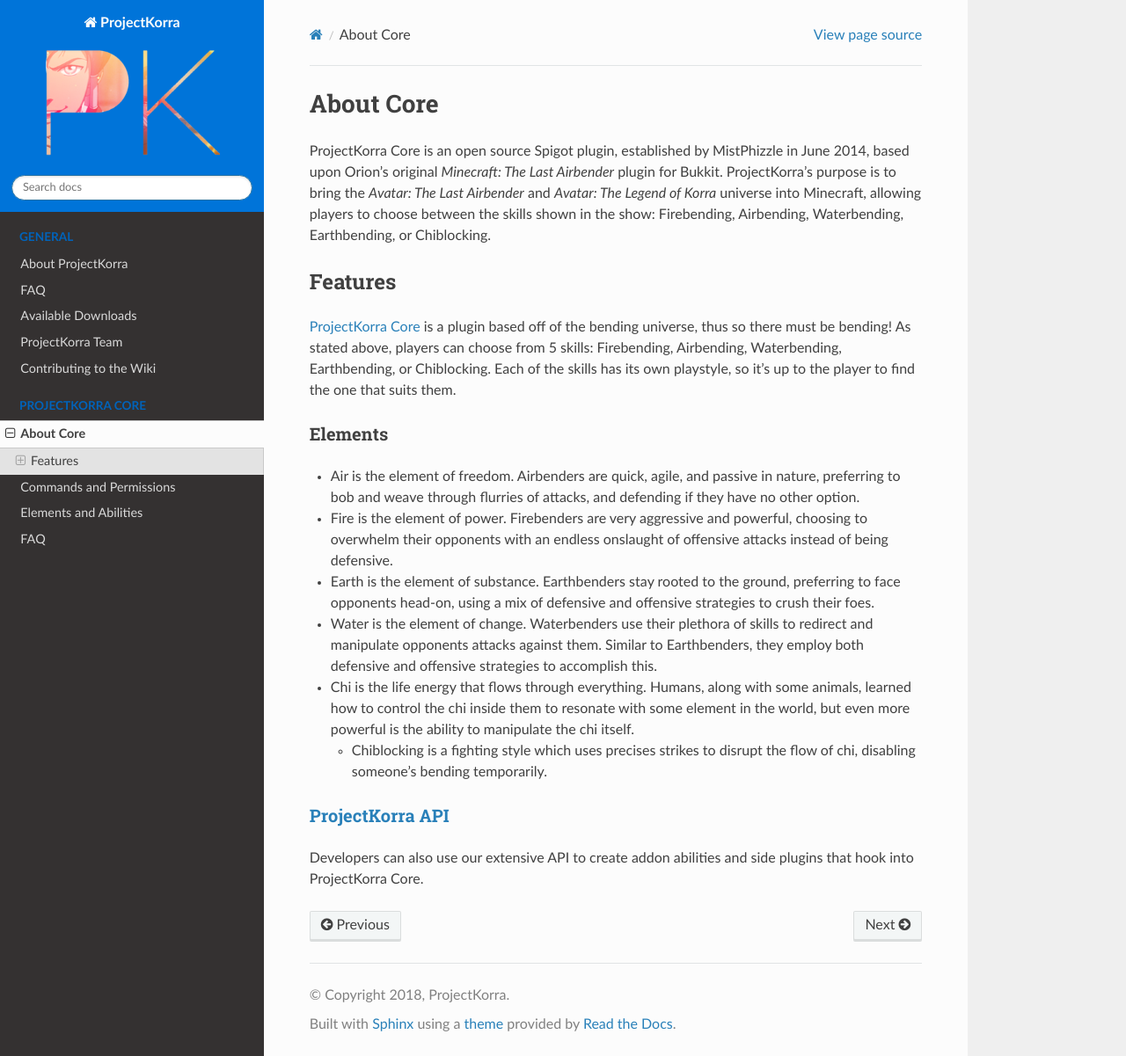
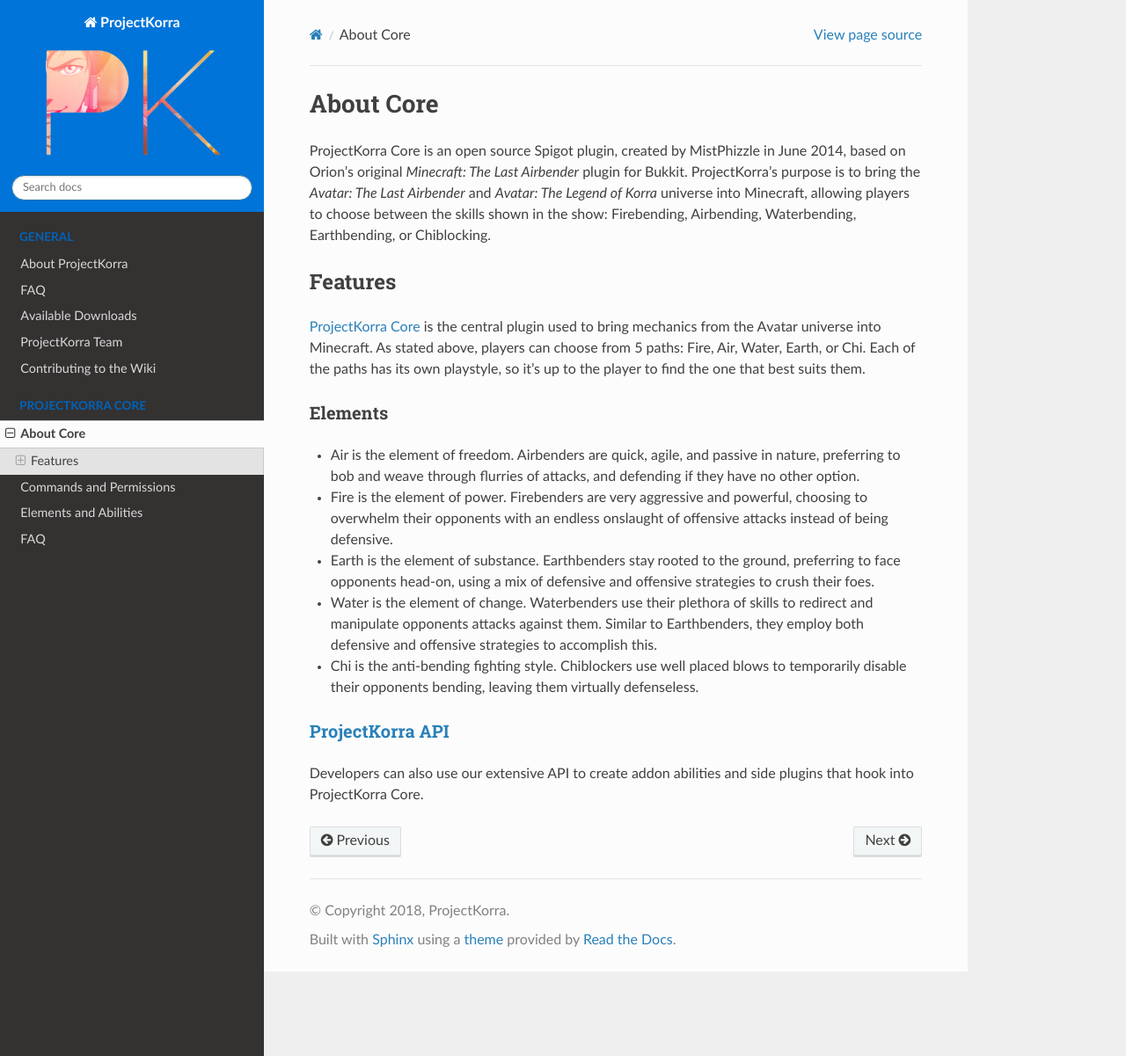
Before and after one commit to ProjectKorra/ProjectKorraWiki, a Sphinx documentation site: the page built from source/pkcore/about.rst, in a window 1280 px wide and 1201 px high. Shown: the whole window at 88% size. Built offline with Sphinx 7.4.7 and the Read the Docs theme 2.0.0, drawn with Linux system fonts in a browser that asks for light colours.

Commit message:
Fixing Accord (#17)
_Use the following template. Feel free to remove any unused sections._

## pkcore-about.rst

### About Core
* Changes ``established`` to ``created``
* Changes ``upon`` to ``on``
> * Links to any applicable GitHub Issues or Trello Cards

### Elements
* Changes ``Firebending, Earthbending...`` to ``Fire, Earth`` for continuity.
* Removes unnecessary lore about Chi as energy.
* Changes ``Chiblocking`` to ``Chi``
> * Links to any applicable GitHub Issues or Trello Cards

```diff
--- a/source/pkcore/about.rst
+++ b/source/pkcore/about.rst
@@ -4,8 +4,8 @@
 About Core
 ==========
 
-ProjectKorra Core is an open source Spigot plugin, established by MistPhizzle
-in June 2014, based upon Orion's original *Minecraft: The Last
+ProjectKorra Core is an open source Spigot plugin, created by MistPhizzle
+in June 2014, based on Orion's original *Minecraft: The Last
 Airbender* plugin for Bukkit. ProjectKorra's purpose is to bring the
 *Avatar: The Last Airbender* and *Avatar: The Legend of Korra* universe
 into Minecraft, allowing players to choose between the skills shown in
@@ -14,11 +14,9 @@
 Features
 ========
 
-`ProjectKorra Core`_ is a plugin based off of the bending universe, thus
-so there must be bending! As stated above, players can choose from 5 skills:
-Firebending, Airbending, Waterbending, Earthbending, or Chiblocking. Each
-of the skills has its own playstyle, so it's up to the player to find the
-one that suits them.
+`ProjectKorra Core`_ is the central plugin used to bring mechanics from the Avatar universe into Minecraft. As stated above, players can choose from 5 paths:
+Fire, Air, Water, Earth, or Chi. Each of the paths has its own playstyle, so it's up to the player to find the
+one that best suits them.
 
 Elements
 --------
@@ -40,13 +38,8 @@
    Similar to Earthbenders, they employ both defensive and offensive
    strategies to accomplish this.
 
--  Chi is the life energy that flows through everything. Humans, along
-   with some animals, learned how to control the chi inside them to
-   resonate with some element in the world, but even more powerful is
-   the ability to manipulate the chi itself.
-
-   +  Chiblocking is a fighting style which uses precises strikes to
-      disrupt the flow of chi, disabling someone's bending temporarily.
+-  Chi is the anti-bending fighting style. Chiblockers use well placed blows to
+   temporarily disable their opponents bending, leaving them virtually defenseless.
 
 `ProjectKorra API`_
 -------------------
```
